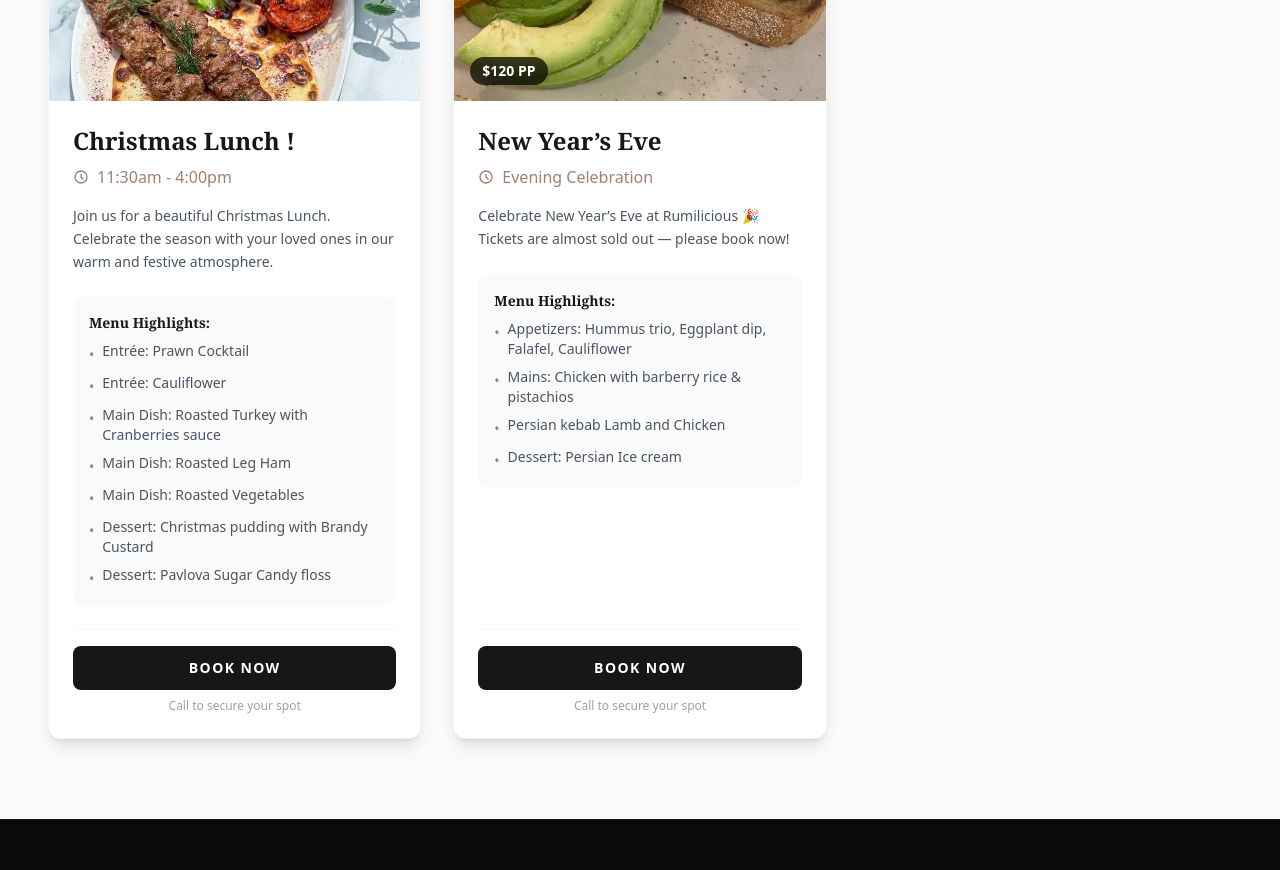
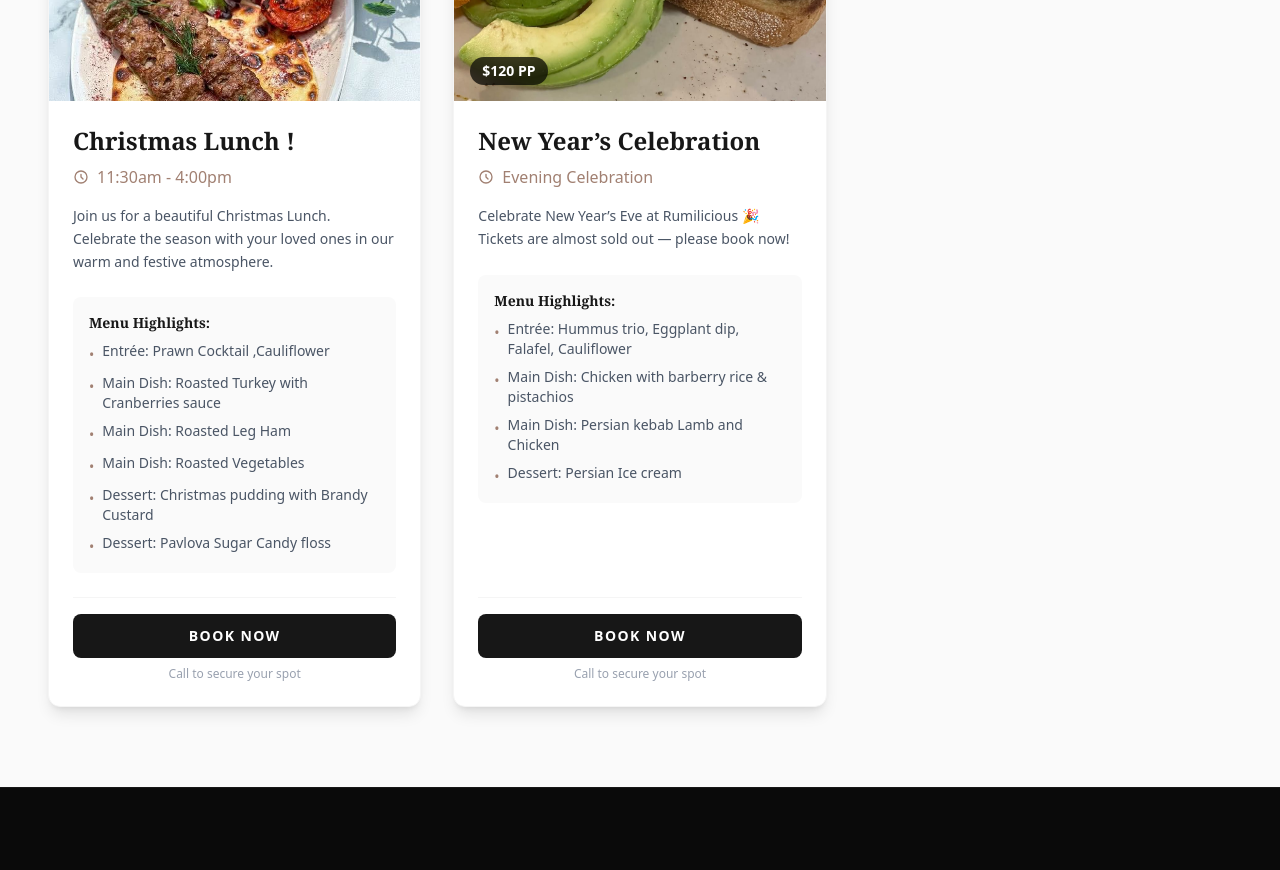
Before and after one commit to malihamehnnaz/rumilcious, a React (Vite) app: page /events in a window 1280 px wide. Shown: the part 820-1690 px from the top of the page. Built offline with nearby package versions, Linux system fonts and the light colour scheme.

Commit message:
Update New Year's Eve event title and menu highlights

```diff
--- a/src/pages/Events.jsx
+++ b/src/pages/Events.jsx
@@ -7,8 +7,7 @@ export default function Events() {
       time: "11:30am - 4:00pm",
       description: "Join us for a beautiful Christmas Lunch. Celebrate the season with your loved ones in our warm and festive atmosphere.",
       highlights: [
-        "Entrée: Prawn Cocktail",
-        "Entrée: Cauliflower",
+        "Entrée: Prawn Cocktail ,Cauliflower",
         "Main Dish: Roasted Turkey with Cranberries sauce",
         "Main Dish: Roasted Leg Ham",
         "Main Dish: Roasted Vegetables",
@@ -20,14 +19,14 @@ export default function Events() {
     },
     {
       id: 1,
-      title: "New Year’s Eve",
+      title: "New Year’s Celebration",
       date: "December 31",
       time: "Evening Celebration",
       description: "Celebrate New Year’s Eve at Rumilicious 🎉 Tickets are almost sold out — please book now!",
       highlights: [
-        "Appetizers: Hummus trio, Eggplant dip, Falafel, Cauliflower",
-        "Mains: Chicken with barberry rice & pistachios",
-        "Persian kebab Lamb and Chicken",
+        "Entrée: Hummus trio, Eggplant dip, Falafel, Cauliflower",
+        "Main Dish: Chicken with barberry rice & pistachios",
+        "Main Dish: Persian kebab Lamb and Chicken",
         "Dessert: Persian Ice cream"
       ],
       price: "$120 PP",
```
